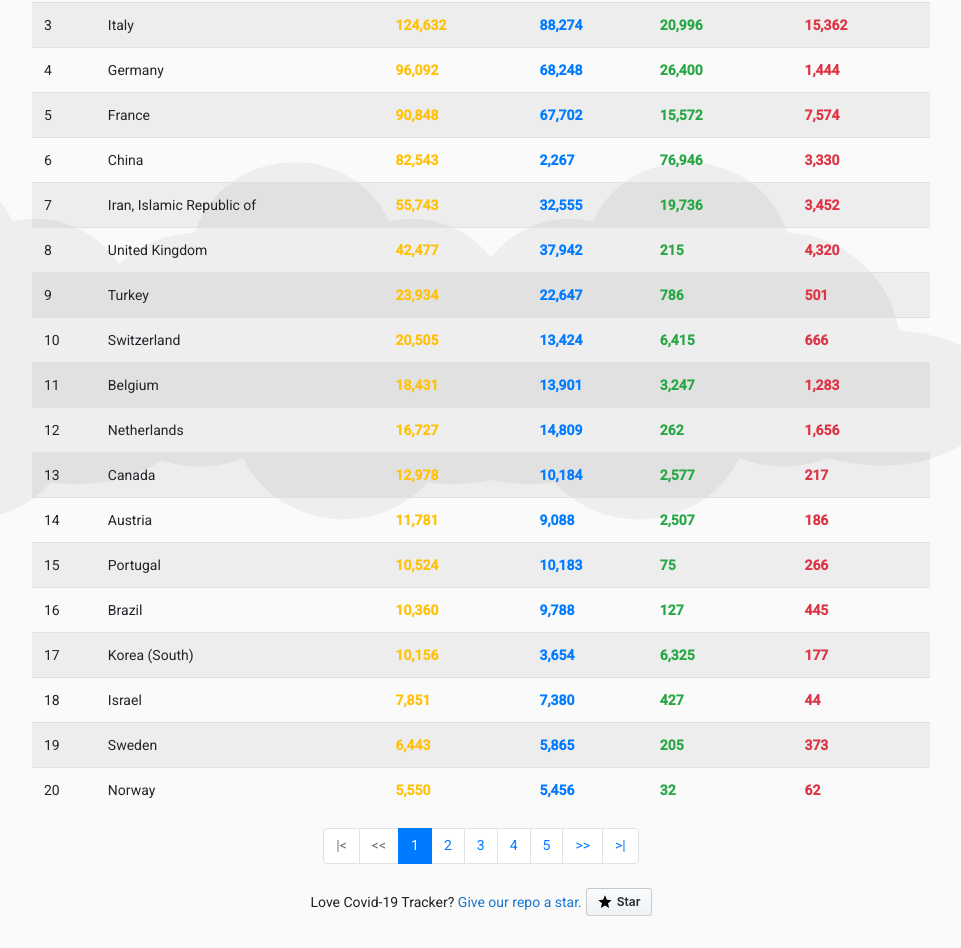
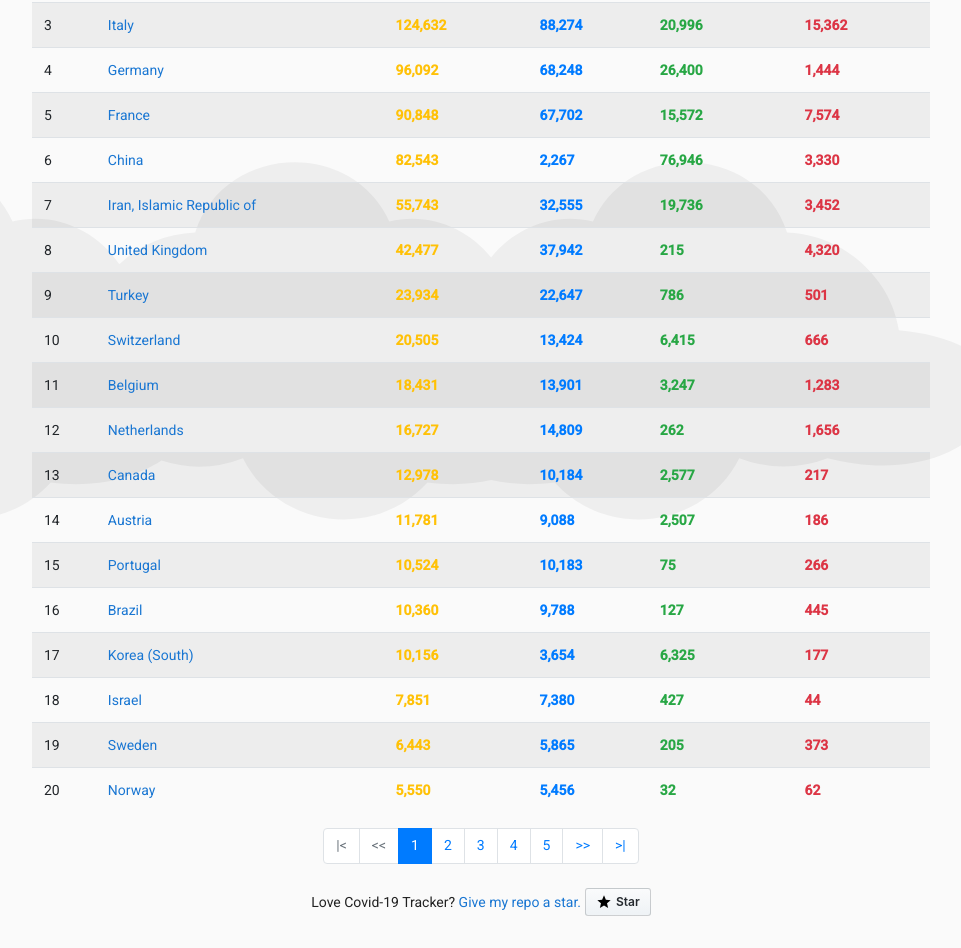
Before and after one commit to harshjp722/covid-19-tracker, an Angular app: page / in a window 1280 px wide. Shown: the part 376-1324 px from the top of the page, without its empty margins (159-1120 px from the left). Built offline with nearby package versions, Linux system fonts and the light colour scheme; no server answers.

Commit message:
Updated clickable card in mobile view

```diff
--- a/src/app/components/home/home.component.html
+++ b/src/app/components/home/home.component.html
@@ -36,7 +36,7 @@
         <thead class="thead-dark">
             <tr>
                 <th scope="col">#</th>
-                <th scope="col" data-card-footer>Country</th>
+                <th scope="col" data-card-action-links>Country</th>
                 <th scope="col">Confirmed</th>
                 <th scope="col">Active</th>
                 <th scope="col">Recovered</th>
@@ -47,7 +47,7 @@
             <tr *ngFor="let country of pagedItems; let i = index" style="cursor: pointer;"
                 (click)="viewCountryDetails(country)">
                 <td scope="row">{{country.rowNumber}}</td>
-                <td>{{country.Country}}</td>
+                <td><a routerLink="/country/{{country.Slug}}">{{country.Country}}</a></td>
                 <td class="text-warning"><b>{{country.TotalConfirmed | number:'.0'}}</b></td>
                 <td class="text-primary"><b>{{country.Active | number:'.0'}}</b></td>
                 <td class="text-success"><b>{{country.TotalRecovered | number:'.0'}}</b></td>
--- a/src/app/modules/layout/footer/footer.component.html
+++ b/src/app/modules/layout/footer/footer.component.html
@@ -2,7 +2,7 @@
 <footer>
     Love Covid-19 Tracker?&nbsp;
     <a href="https://github.com/harshjp722/covid-19-tracker" target="_blank" rel="noopener">
-        Give our repo a star.
+        Give my repo a star.
         <div class="github-star-badge">
             <svg class="material-icons" xmlns="http://www.w3.org/2000/svg" width="24" height="24" viewBox="0 0 24 24">
                 <path d="M0 0h24v24H0z" fill="none" />
```
Also changed, not shown: 1 other file (tests, documents, lock files or other folders).
